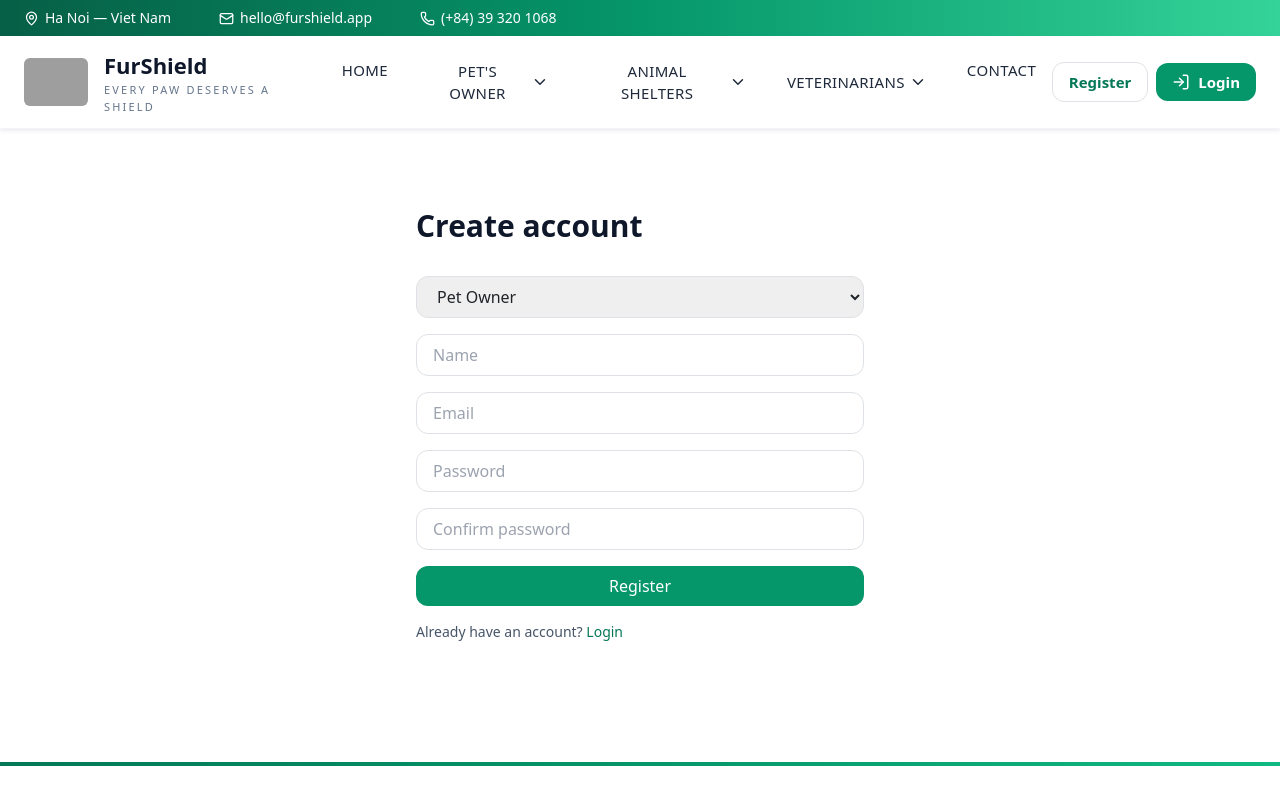
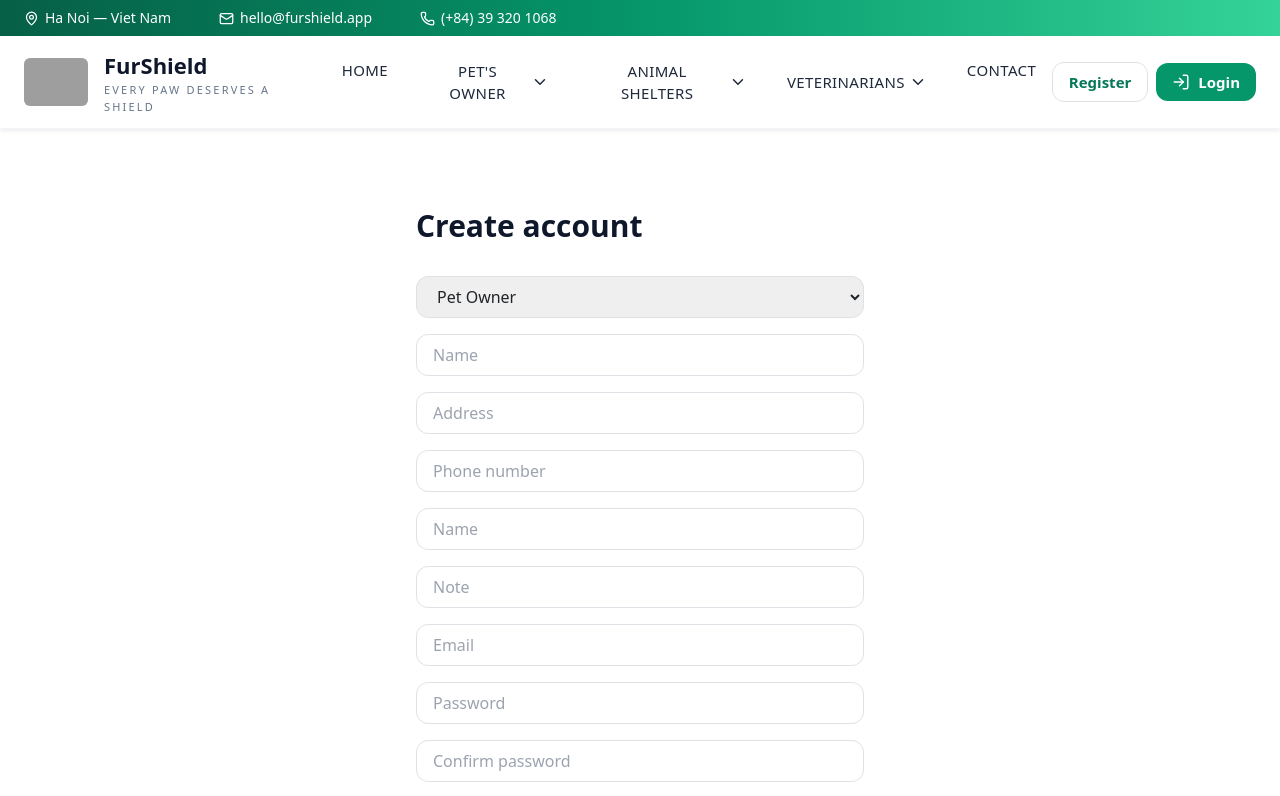
Before and after one commit to VIEhackersama/Aptech88, a React (Vite) app in the folder FRONTEND/: page /register in a window 1280 px wide. Shown: the top 796 px of the page. Built offline with nearby package versions, Linux system fonts and the light colour scheme; grey boxes are pictures that could not be loaded.

Commit message:
Dong 13 (#69)
* j

* .

```diff
--- a/FRONTEND/src/pages/Register.tsx
+++ b/FRONTEND/src/pages/Register.tsx
@@ -7,7 +7,16 @@ export default function Register() {
   const navigate = useNavigate();
 
   const [role, setRole] = useState("owners");
-  const [form, setForm] = useState({ name: "", email: "", password: "", confirm: "" });
+const [form, setForm] = useState({
+  name: "",
+  email: "",
+  password: "",
+  confirm: "",
+  address: "",
+  phonenumber: "",
+  note:"",
+  img_url: "",
+});
   const [err, setErr] = useState<string | null>(null);
 
   if (user) return <Navigate to="/" replace />;
@@ -35,24 +44,92 @@ export default function Register() {
     <div className="min-h-[60vh] bg-white">
       <div className="mx-auto max-w-7xl px-4 md:px-6 py-10">
         <div className="mx-auto max-w-md">
-          <h1 className="text-3xl font-extrabold text-slate-900">Create account</h1>
+          <h1 className="text-3xl font-extrabold text-slate-900">
+            Create account
+          </h1>
           <form onSubmit={onSubmit} className="mt-8 space-y-4">
-            <select name="role" value={role} onChange={onChange} className="w-full border rounded-xl px-3 py-2">
+            <select
+              name="role"
+              value={role}
+              onChange={onChange}
+              className="w-full border rounded-xl px-3 py-2"
+            >
               <option value="owners">Pet Owner</option>
               <option value="veterinarians">Veterinarian</option>
               <option value="animalshelters">Animal Shelter</option>
             </select>
-            <input name="name" value={form.name} onChange={onChange} placeholder="Name" className="w-full border rounded-xl px-3 py-2" />
-            <input type="email" name="email" value={form.email} onChange={onChange} placeholder="Email" className="w-full border rounded-xl px-3 py-2" />
-            <input type="password" name="password" value={form.password} onChange={onChange} placeholder="Password" className="w-full border rounded-xl px-3 py-2" />
-            <input type="password" name="confirm" value={form.confirm} onChange={onChange} placeholder="Confirm password" className="w-full border rounded-xl px-3 py-2" />
+            <input
+              name="name"
+              value={form.name}
+              onChange={onChange}
+              placeholder="Name"
+              className="w-full border rounded-xl px-3 py-2"
+            />
+            <input
+              name="address"
+              value={form.address}
+              onChange={onChange}
+              placeholder="Address"
+              className="w-full border rounded-xl px-3 py-2"
+            />
+            <input
+              name="phonenumber"
+              value={form.phonenumber}
+              onChange={onChange}
+              placeholder="Phone number"
+              className="w-full border rounded-xl px-3 py-2"
+            />
+            <input
+              name="img_url"
+              value={form.img_url}
+              onChange={onChange}
+              placeholder="Name"
+              className="w-full border rounded-xl px-3 py-2"
+            />
+            <input
+              name="note"
+              value={form.note}
+              onChange={onChange}
+              placeholder="Note"
+              className="w-full border rounded-xl px-3 py-2"
+            />
+            <input
+              type="email"
+              name="email"
+              value={form.email}
+              onChange={onChange}
+              placeholder="Email"
+              className="w-full border rounded-xl px-3 py-2"
+            />
+
+            <input
+              type="password"
+              name="password"
+              value={form.password}
+              onChange={onChange}
+              placeholder="Password"
+              className="w-full border rounded-xl px-3 py-2"
+            />
+            <input
+              type="password"
+              name="confirm"
+              value={form.confirm}
+              onChange={onChange}
+              placeholder="Confirm password"
+              className="w-full border rounded-xl px-3 py-2"
+            />
             {err && <p className="text-sm text-red-600">{err}</p>}
-            <button type="submit" className="w-full bg-emerald-600 text-white py-2 rounded-xl">
+            <button
+              type="submit"
+              className="w-full bg-emerald-600 text-white py-2 rounded-xl"
+            >
               Register
             </button>
             <p className="text-sm text-slate-600">
               Already have an account?{" "}
-              <Link to="/login" className="text-emerald-700 hover:underline">Login</Link>
+              <Link to="/login" className="text-emerald-700 hover:underline">
+                Login
+              </Link>
             </p>
           </form>
         </div>
```
Also changed, not shown: 2 other files (tests, documents, lock files or other folders).
